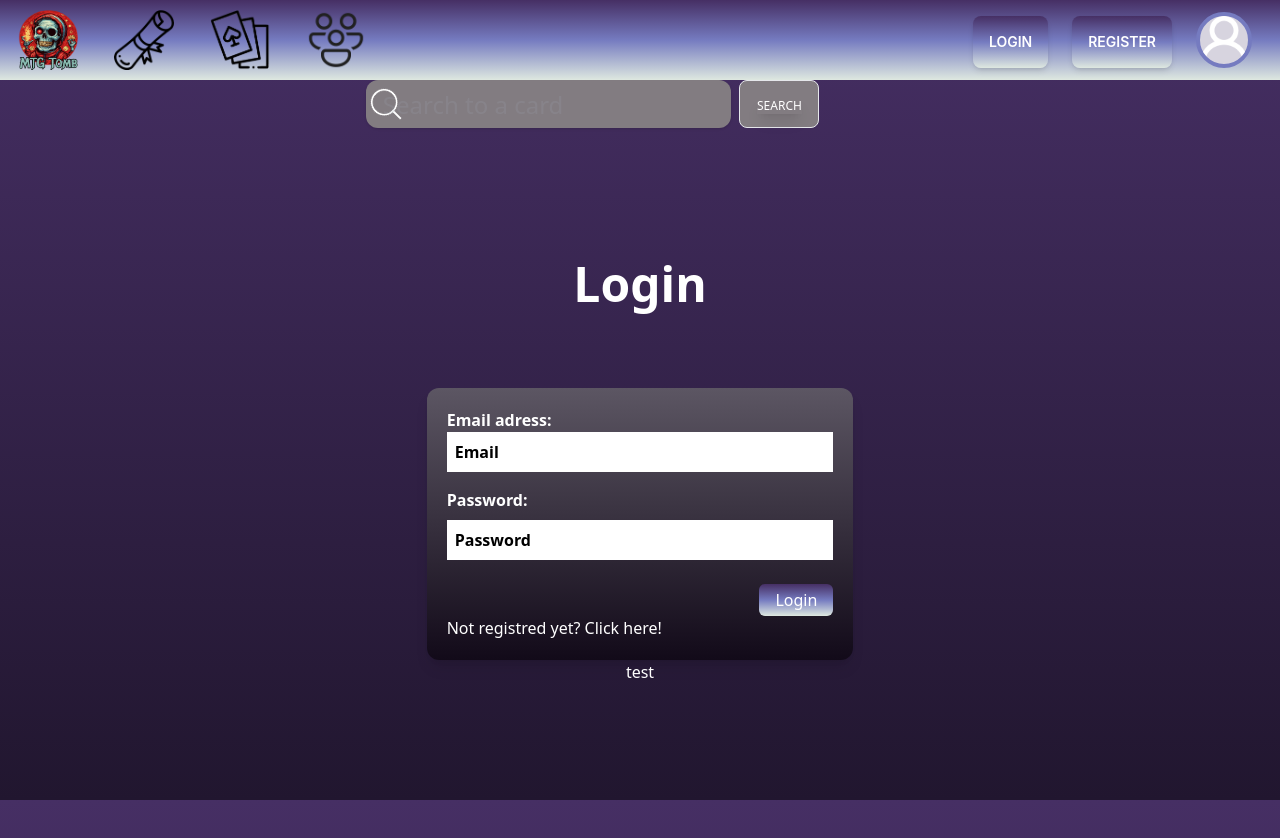
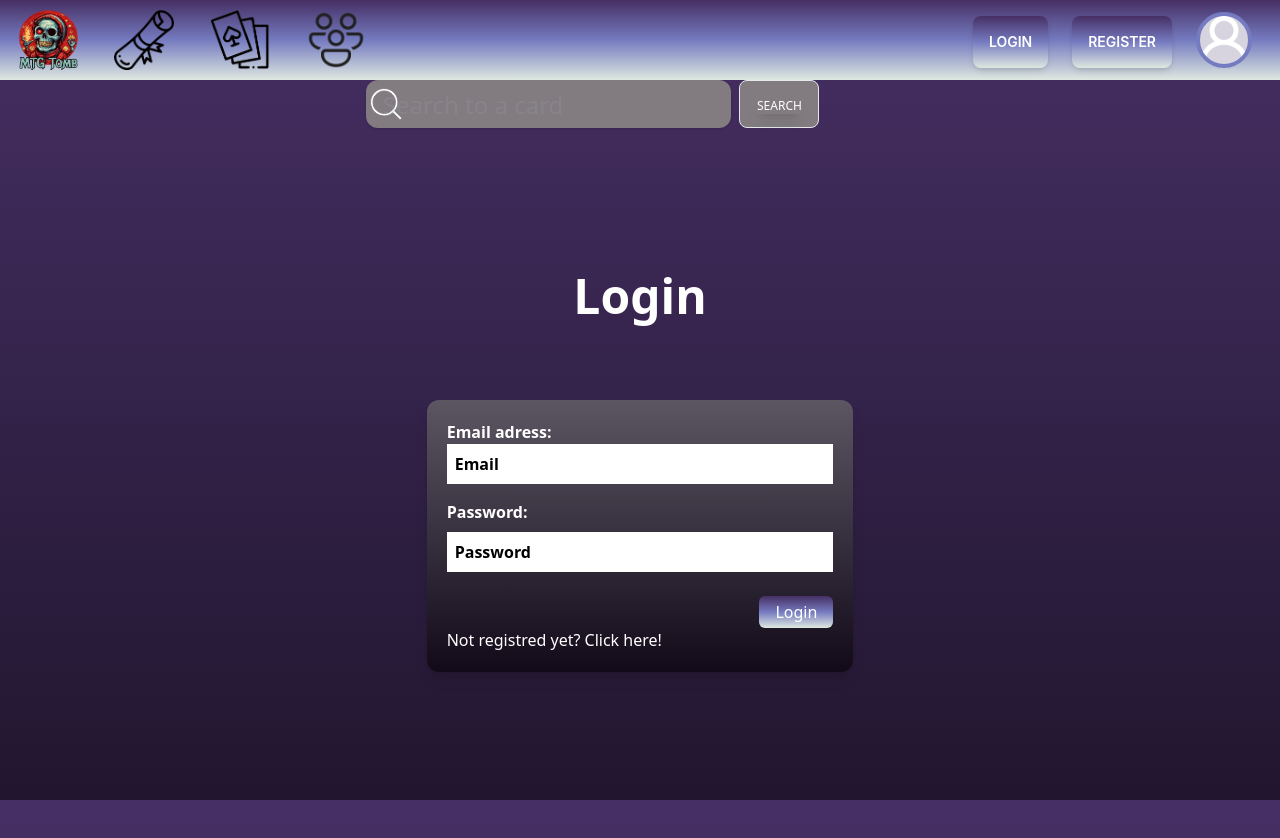
Before and after one commit to chas-academy/u08-business-idea-wepushonsave, a React (Vite) app in the folder frontend/: page /login in a window 1280 px wide. Shown: the top 838 px of the page. Built offline with nearby package versions, Linux system fonts and the light colour scheme.

Commit message:
link between login and register works

```diff
--- a/frontend/src/pages/login/Login.tsx
+++ b/frontend/src/pages/login/Login.tsx
@@ -7,7 +7,6 @@ import Validation from './loginValidation';
 import {useNavigate} from 'react-router-dom';
 
 const LoginUser = () => {
-
   const navigate = useNavigate();
 
   const [values, setValues] = useState({
@@ -18,7 +17,7 @@ const LoginUser = () => {
     email: '',
     password: '',
   });
-  const [loginError, setLoginError] = useState("test")
+  const [loginError, setLoginError] = useState('');
 
   const handleSubmit = async (event: any) => {
     event.preventDefault();
@@ -43,14 +42,14 @@ const LoginUser = () => {
         navigate('/');
       } catch (error: any) {
         console.log('Login not successful', error);
-        setLoginError(error.message)
+        setLoginError(error.message);
       }
     } else {
       console.log('Errors');
     }
-
   };
-  const handleInput = (event: any) => {
+  /* const handleInput = (event: any) => { */
+  const handleInput = (event: React.ChangeEvent<HTMLInputElement>) => {
     setValues(prev => ({
       ...prev,
       [event.target.name]: event.target.value,
@@ -101,7 +100,7 @@ const LoginUser = () => {
               </button>
             </div>
           </form>
-          <h2>Not registred yet? Click here!</h2>
+          <a href="/register">Not registred yet? Click here!</a>
         </div>
         <div>{loginError}</div>
       </div>
--- a/frontend/src/pages/register/Register.tsx
+++ b/frontend/src/pages/register/Register.tsx
@@ -97,11 +97,7 @@ console.log(form.email, form.username, form.password)
               </button>
             </div>
           </form>
-          <h2
-          //onClick={() => navigateHome()}
-          >
-            Not registred yet? Click here!
-          </h2>
+          <a href="/login">Already registred? Click here!</a>
         </div>
         <div>{currentError}</div>
       </div>
```
